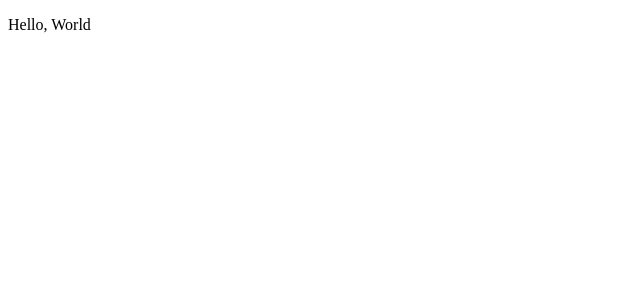
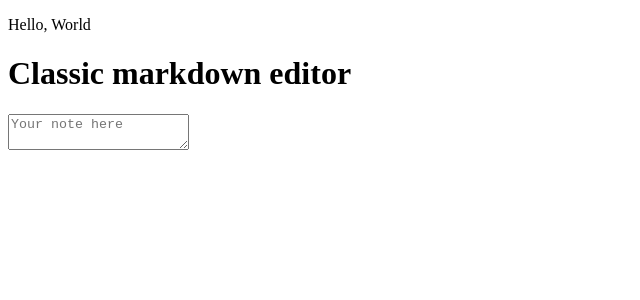
Before and after one commit to pontakornth/svelte-note, a Svelte app: page / in a window 1280 px wide. Shown: the top 300 px of the page, without its empty margins (0-640 px from the left). Built offline with nearby package versions, Linux system fonts and the light colour scheme.

Commit message:
feat: Add starter component

```diff
--- a/src/App.svelte
+++ b/src/App.svelte
@@ -1,5 +1,7 @@
 <script>
- let name = "World";
+import Editor from './components/Editor.svelte'
+let name = "World";
 </script>
 
 <p>Hello, {name}</p>
+<Editor />
--- /dev/null
+++ b/src/components/Editor.svelte
@@ -0,0 +1,10 @@
+<script>
+let text = "";
+</script>
+
+<h1>Classic markdown editor</h1>
+<textarea placeholder="Your note here" bind:value={text} />
+
+<div class="display">
+ {text}
+</div>
```
